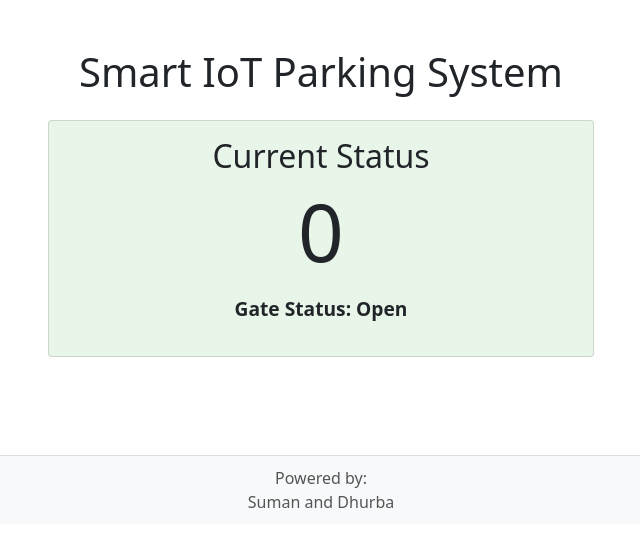
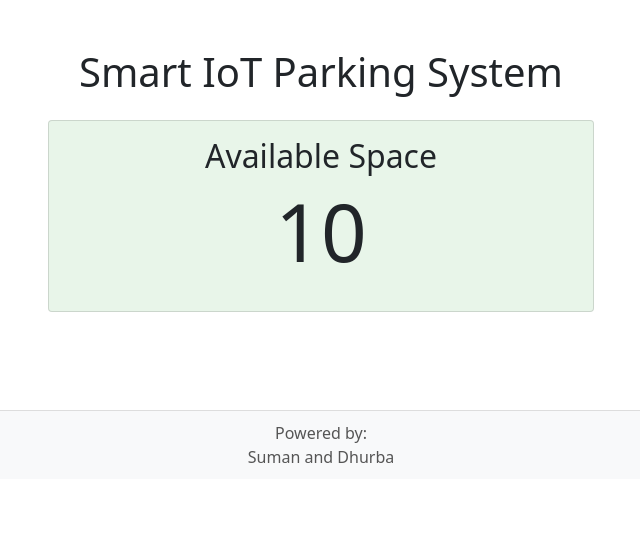
Before and after one commit to Trafy997/kbc-hackfest-project, a PHP site: page / in a window 1280 px wide. Shown: the top 547 px of the page, without its empty margins (319-959 px from the left). Run offline with PHP 8.4, Linux system fonts and the light colour scheme; data that the repository does not hold is empty.

Commit message:
Updatess

```diff
--- a/car-parking-web/index.php
+++ b/car-parking-web/index.php
@@ -12,8 +12,7 @@ $lastUpdated = isset($result['updated_at']) ? $result['updated_at'] : 'N/A';
 
 // Parking lot has 10 spaces
 $totalSpaces = 10;
-$space_remaning = $totalSpaces - $carCount;
-$isFull = ($carCount >= $totalSpaces);
+$space_remaning = $totalSpaces - $result['car_count'];
 ?>
 <!DOCTYPE html>
 <html lang="en">
@@ -73,12 +72,9 @@ $isFull = ($carCount >= $totalSpaces);
             <div class="col-md-6">
                 <div class="card status-card <?php echo $isFull ? 'full' : 'open'; ?>">
                     <div class="card-body text-center">
-                        <h2 class="card-title">Current Status</h2>
-                        <div class="display-1 mb-3"><?php echo htmlspecialchars($carCount); ?></div>
-                        <p class="gate-status">
-                            Gate Status: <?php echo $isFull ? 'Closed' : 'Open'; ?>
-                        </p>
-                        <?php if($isFull): ?>
+                        <h2 class="card-title">Available Space</h2>
+                        <div class="display-1 mb-3"><?php echo htmlspecialchars($space_remaning); ?></div>
+                        <?php if($space_remaning == 0): ?>
                             <h2>Parking space is full.</h2>
                         <?php endif; ?>
                     </div>
```
